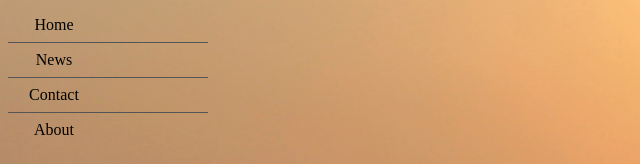
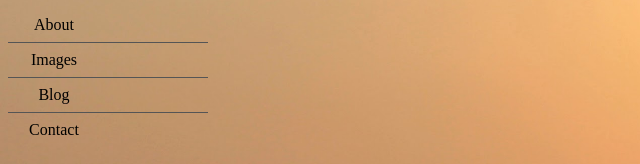
Before and after one commit to virtualcode/fpage, a plain HTML site: page app/pages/index.html in a window 1280 px wide. Shown: the top 164 px of the page, 0-640 px from the left. Drawn offline with Linux system fonts and the light colour scheme; files whose address does not match are found by name.

Commit message:
Add menu pages

```diff
--- a/app/pages/index.html
+++ b/app/pages/index.html
@@ -116,10 +116,10 @@ li a {
 
     <div>
         <ul>
-        <li><a href="default.asp">Home</a></li>
-        <li><a href="news.asp">News</a></li>
-        <li><a href="contact.asp">Contact</a></li>
-        <li><a href="about.asp">About</a></li>
+        <li><a href="/about">About</a></li>
+        <li><a href="/images">Images</a></li>
+        <li><a href="/blog">Blog</a></li>
+        <li><a href="/contact">Contact</a></li>
       </ul>
     </div>
 
```
Also changed, not shown: app/pages/blog.html (added, +4 -0 lines), app/pages/contact.html (added, +4 -0 lines), app/pages/images.html (added, +4 -0 lines), 1 other file.
